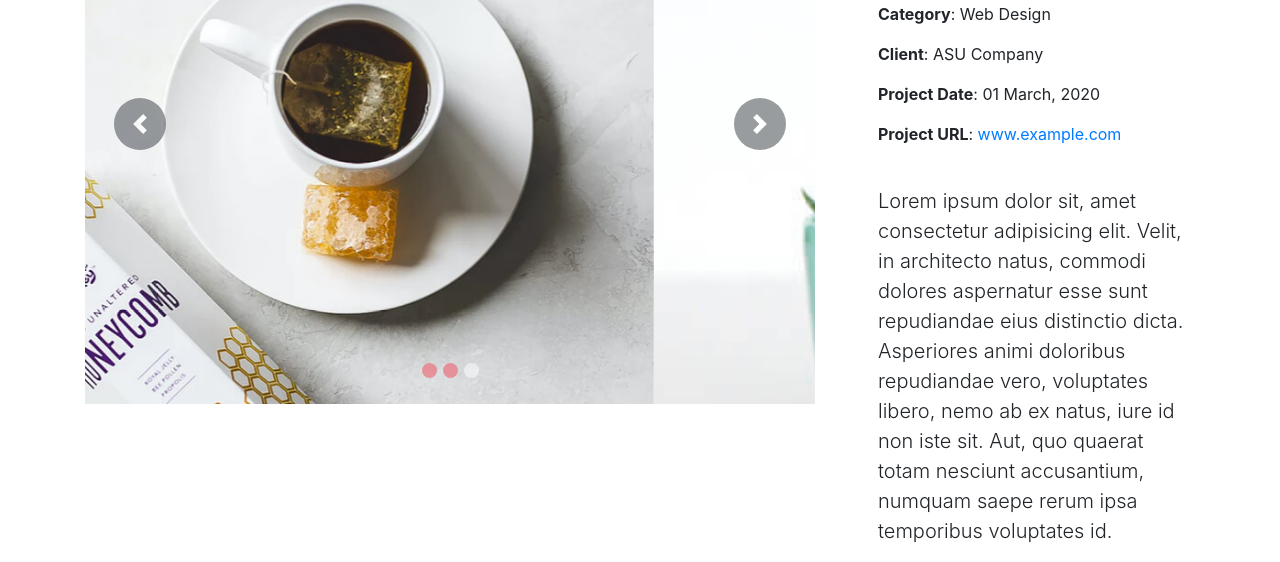
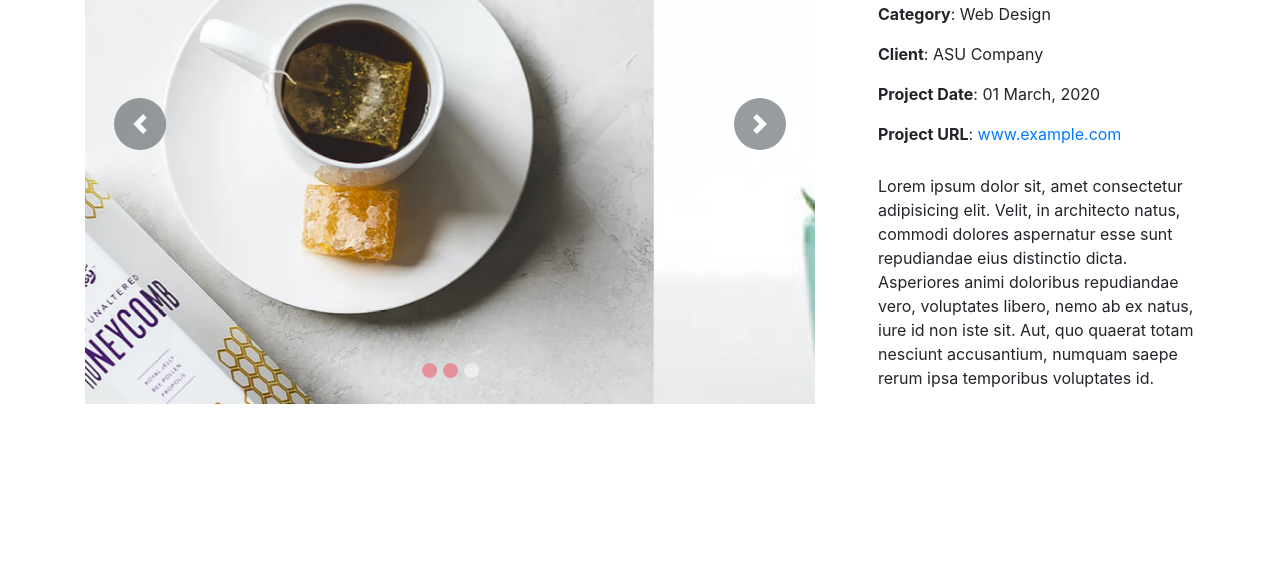
Before and after one commit to MihirSharmaC/WebDev_Training, a plain HTML site: page src/Assignment_Sept/Assignment_11/details.html in a window 1280 px wide. Shown: the part 300-862 px from the top of the page. After the commit the page ends 800 px from the top, so only its background shows below. Drawn offline with nearby package versions, Linux system fonts and the light colour scheme; some packages are replaced by stand-ins of ours; a script that the page names is missing.

Commit message:
style modification on details page

```diff
--- a/src/Assignment_Sept/Assignment_11/details.html
+++ b/src/Assignment_Sept/Assignment_11/details.html
@@ -137,7 +137,7 @@
               <a href="#">www.example.com</a>
             </li>
           </ul>
-          <p class="lead pt-3">
+          <p class="pt-1">
             Lorem ipsum dolor sit, amet consectetur adipisicing elit. Velit, in
             architecto natus, commodi dolores aspernatur esse sunt repudiandae
             eius distinctio dicta. Asperiores animi doloribus repudiandae vero,
```
